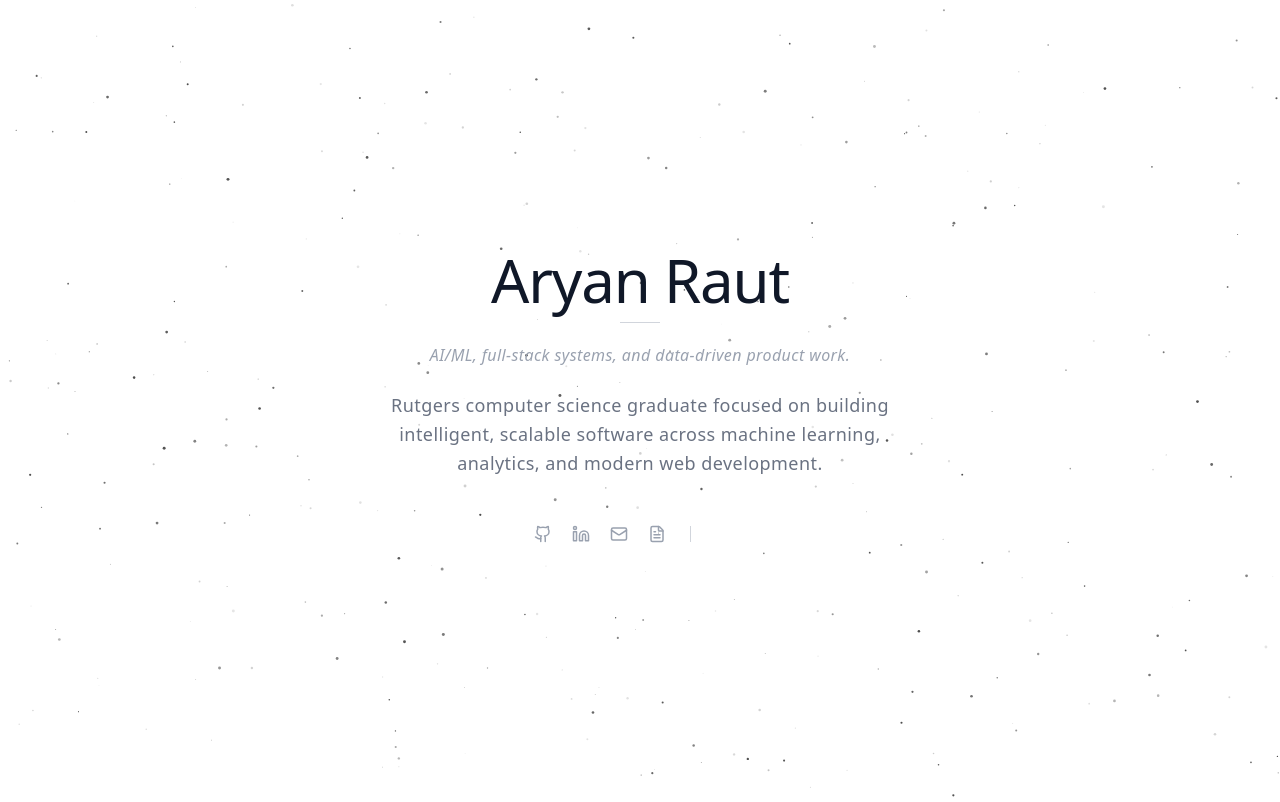
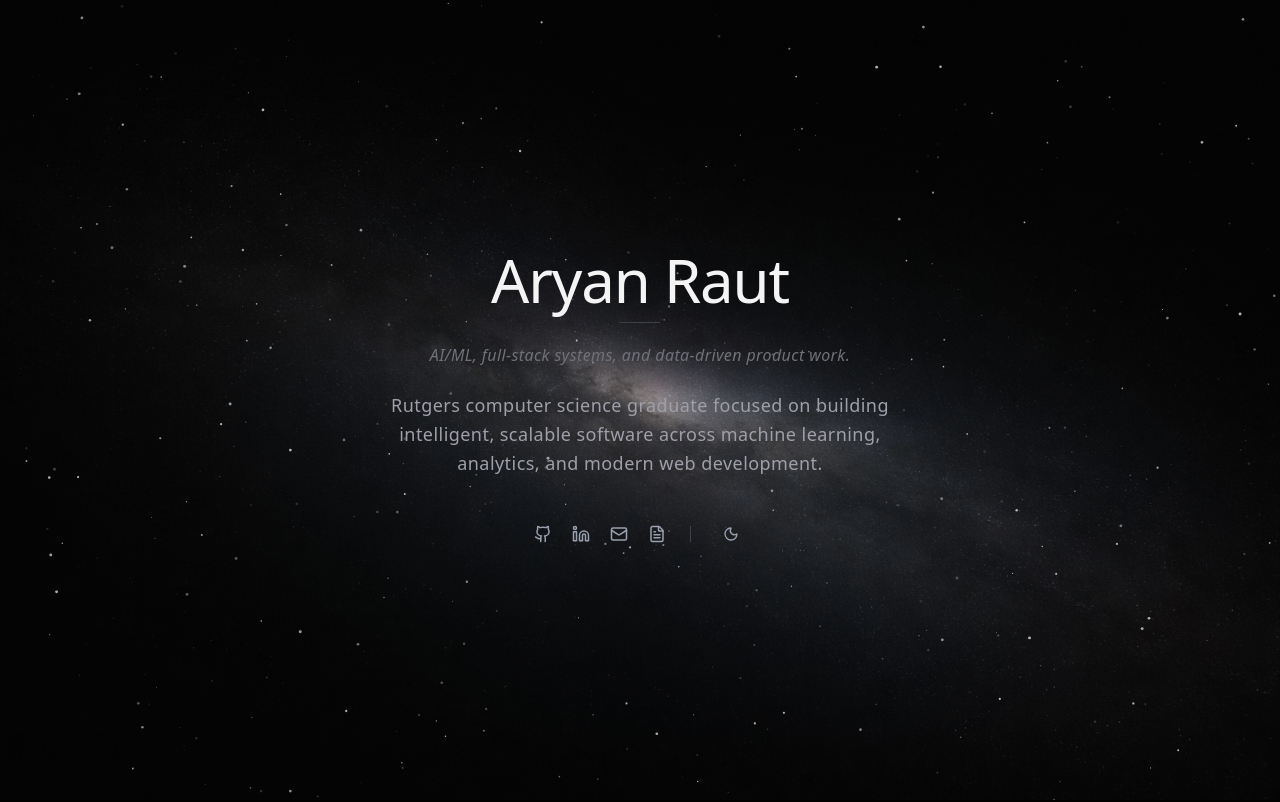
Before and after one commit to ryan7626/portfolio, a Next.js app: page / in a window 1280 px wide. Shown: the top 802 px of the page. Built offline with nearby package versions, Linux system fonts and the light colour scheme.

Commit message:
fixed theme ThemeToggle

```diff
--- a/app/components/ThemeProvider.tsx
+++ b/app/components/ThemeProvider.tsx
@@ -1,22 +1,10 @@
 "use client";
 
 import { ThemeProvider as NextThemesProvider } from "next-themes";
-import { useEffect, useState } from "react";
 
 export function ThemeProvider({
   children,
   ...props
 }: React.ComponentProps<typeof NextThemesProvider>) {
-  const [mounted, setMounted] = useState(false);
-
-  // Avoid hydration mismatch by only rendering after mount
-  useEffect(() => {
-    setMounted(true);
-  }, []);
-
-  if (!mounted) {
-    return <>{children}</>;
-  }
-
   return <NextThemesProvider {...props}>{children}</NextThemesProvider>;
 }
--- a/app/components/navigation/ThemeToggle.tsx
+++ b/app/components/navigation/ThemeToggle.tsx
@@ -15,7 +15,18 @@
   }, []);
 
   if (!mounted) {
-    return <div className="w-8 h-8 opacity-0" />; // placeholder to prevent layout shift
+    return (
+      <button
+        className="p-2 rounded-full text-gray-500 dark:text-gray-400 transition-colors duration-200 outline-hidden"
+        aria-label="Toggle theme"
+      >
+        <div className="relative w-4 h-4 overflow-hidden">
+          <div className="absolute inset-0 flex items-center justify-center">
+            <Moon className="w-4 h-4" />
+          </div>
+        </div>
+      </button>
+    );
   }
 
   return (
--- a/app/layout.tsx
+++ b/app/layout.tsx
@@ -31,7 +31,7 @@
       >
         <ThemeProvider
           attribute="class"
-          defaultTheme="system"
+          defaultTheme="dark"
           enableSystem
           disableTransitionOnChange
         >
```
